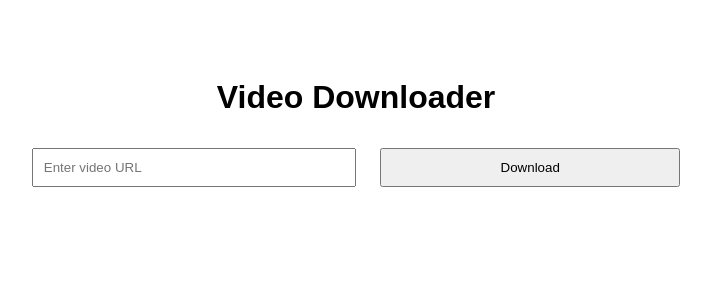
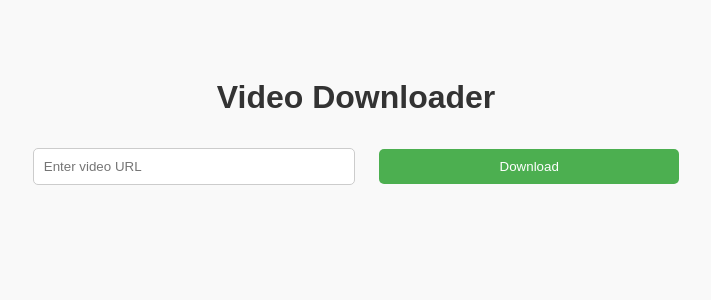
Before and after one commit to tinu-sharma/NifyGetApi, a Flask app: template templates/index.html in a window 1280 px wide. Shown: the top 300 px of the page, without its empty margins (284-995 px from the left). Run offline with Flask 2, Linux system fonts and the light colour scheme; the template is opened without the code that fills it, so the values that code supplies are empty.

Commit message:
Update index.html

```diff
--- a/templates/index.html
+++ b/templates/index.html
@@ -7,15 +7,28 @@
             font-family: Arial, sans-serif;
             text-align: center;
             padding: 50px;
+            background-color: #f9f9f9;
+        }
+        h1 {
+            color: #333;
         }
         input, button {
             margin: 10px;
             padding: 10px;
             width: 300px;
+            border-radius: 5px;
+            border: 1px solid #ccc;
+        }
+        button {
+            background-color: #4CAF50;
+            color: white;
+            border: none;
+            cursor: pointer;
         }
         .result {
             margin: 20px;
             color: green;
+            font-weight: bold;
         }
     </style>
 </head>
@@ -34,11 +47,12 @@
                 body: JSON.stringify({ url: url })
             });
             const data = await response.json();
+            const resultDiv = document.getElementById('result');
+
             if (data.download_url) {
-                document.getElementById('result').innerHTML =
-                    `<a href="${data.download_url}" target="_blank">Download Video</a>`;
+                resultDiv.innerHTML = `<a href="${data.download_url}" target="_blank">Download Video</a>`;
             } else {
-                document.getElementById('result').innerHTML = data.error;
+                resultDiv.innerHTML = data.error || 'Something went wrong!';
             }
         }
     </script>
```
